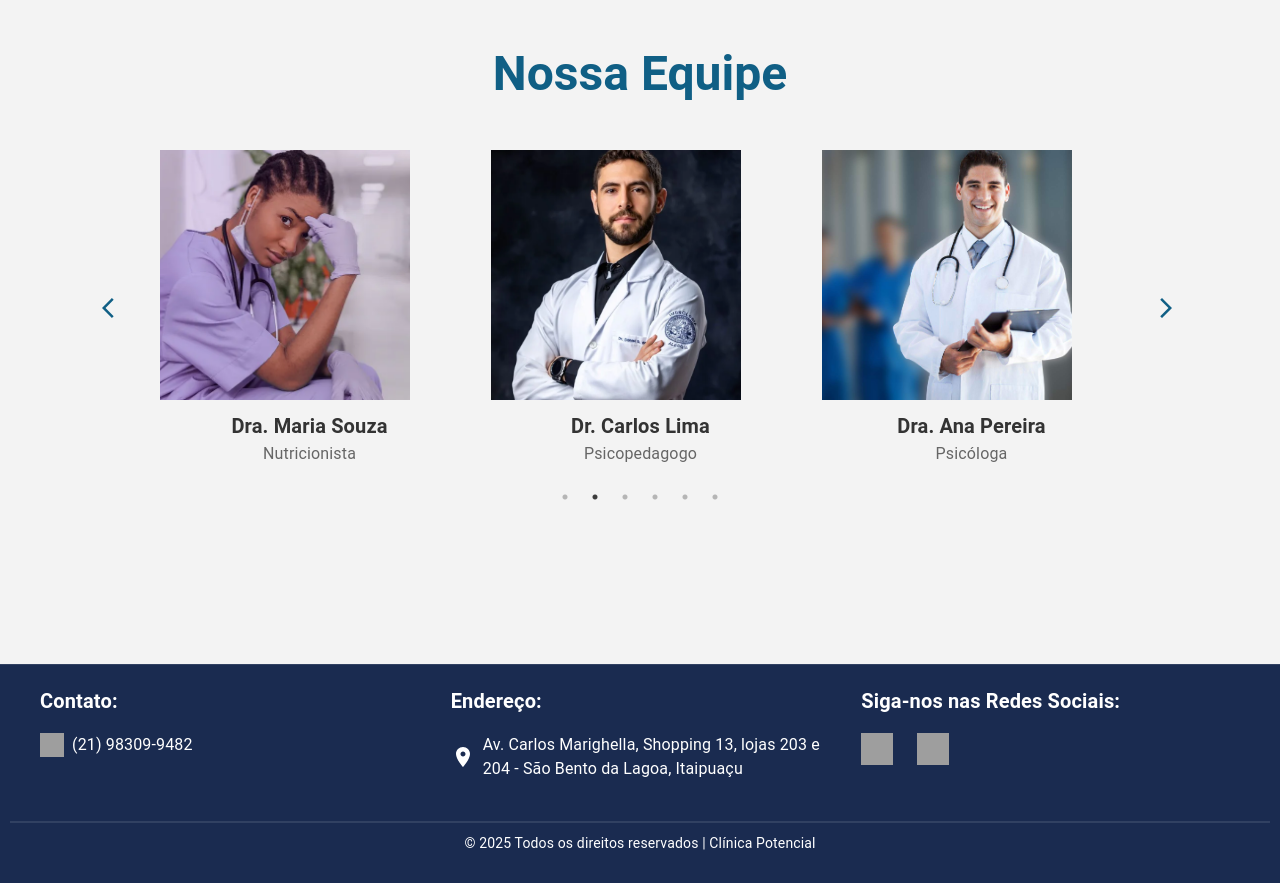
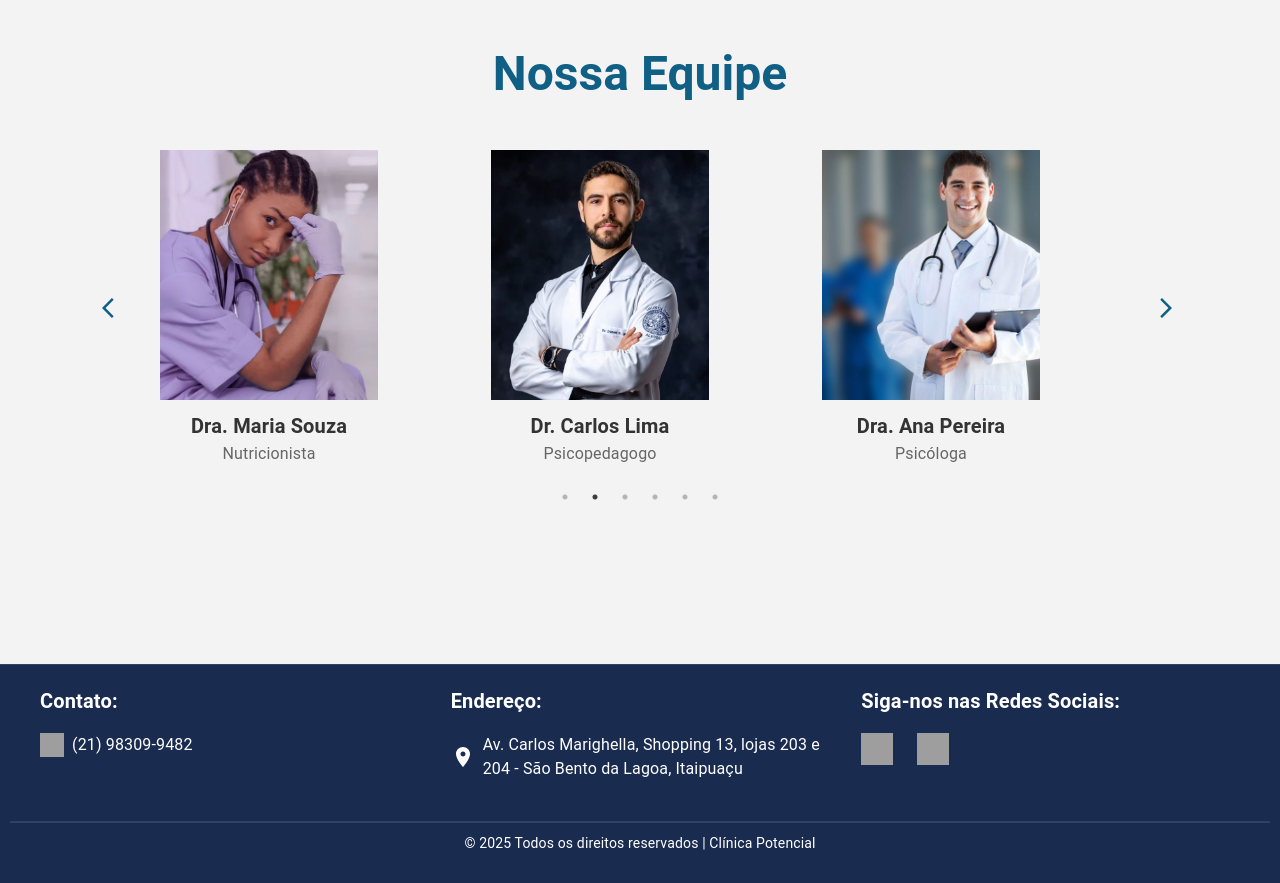
Before and after one commit to pedrinholopinho/ClincaPotencial, a React (Vite) app: page / in a window 1280 px wide. Shown: the part 1900-2783 px from the top of the page. Built offline with nearby package versions, Linux system fonts and the light colour scheme; grey boxes are pictures that could not be loaded.

Commit message:
ajustes para deply

```diff
--- a/package.json
+++ b/package.json
@@ -3,11 +3,14 @@
   "private": true,
   "version": "0.0.0",
   "type": "module",
+  "homepage": "https://pedrinholopinho.github.io/ClincaPotencial",
   "scripts": {
     "dev": "vite",
     "build": "tsc -b && vite build",
     "lint": "eslint .",
-    "preview": "vite preview"
+    "preview": "vite preview",
+    "predeploy": "npm run build",
+    "deploy": "gh-pages -d dist"
   },
   "dependencies": {
     "@emotion/react": "^11.14.0",
@@ -30,6 +33,7 @@
     "eslint": "^9.15.0",
     "eslint-plugin-react-hooks": "^5.0.0",
     "eslint-plugin-react-refresh": "^0.4.14",
+    "gh-pages": "^6.3.0",
     "globals": "^15.12.0",
     "typescript": "~5.6.2",
     "typescript-eslint": "^8.15.0",
--- a/src/global.css
+++ b/src/global.css
@@ -32,3 +32,6 @@ html, body {
 img {
   border-radius: 0 !important;
 }
+.my-slider {
+  max-width: 80%;
+}
--- a/src/pages/equipe.tsx
+++ b/src/pages/equipe.tsx
@@ -98,15 +98,21 @@ const Equipe = forwardRef<HTMLDivElement>((_props, ref) => {
       <Typography variant="h3" sx={{ fontWeight: "bold", mb: 4, color: "#105f85" }}>
         Nossa Equipe
       </Typography>
-      <Slider {...settings} style={{ maxWidth: "80%" }}>
+      <Slider {...settings} className="my-slider">
         {teamMembers.map((member, index) => (
-          <Box key={index} sx={{ textAlign: "center", padding: 2 }}>
+          <Box
+            key={index}
+            sx={{
+              textAlign: "center",
+              padding: 2,
+              maxWidth: "250px", // Ajuste a largura conforme necessário
+            }}
+          >
             <img
               src={member.image}
               alt={member.name}
               style={{
                 width: "100%",
-                maxWidth: "250px",
                 height: "250px",
                 borderRadius: "50%",
                 objectFit: "cover",
--- a/src/pages/home.tsx
+++ b/src/pages/home.tsx
@@ -182,7 +182,7 @@ const Header = () => {
     overflow: "hidden",
   }}
 >
-  <div inert={anchorNav ? "true" : undefined}>
+  <div aria-hidden={anchorNav ? "true" : undefined}>
     <Slider {...carouselSettings}>
       {carouselImages.map((image, index) => (
         <Box key={index}>
```
Also changed, not shown: 1 other file (tests, documents, lock files or other folders).
